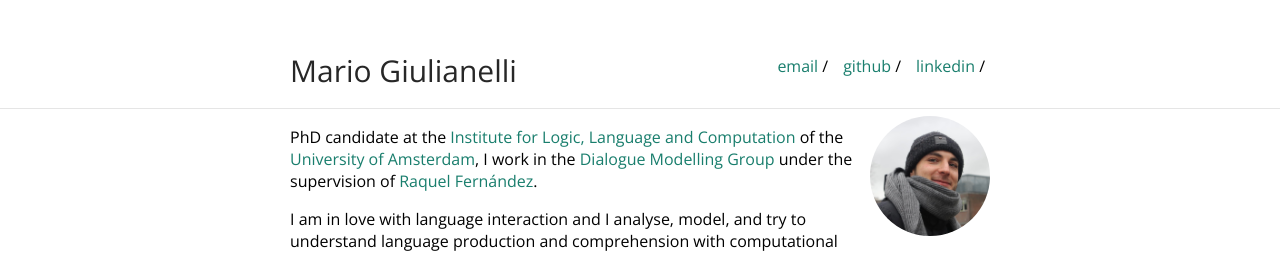
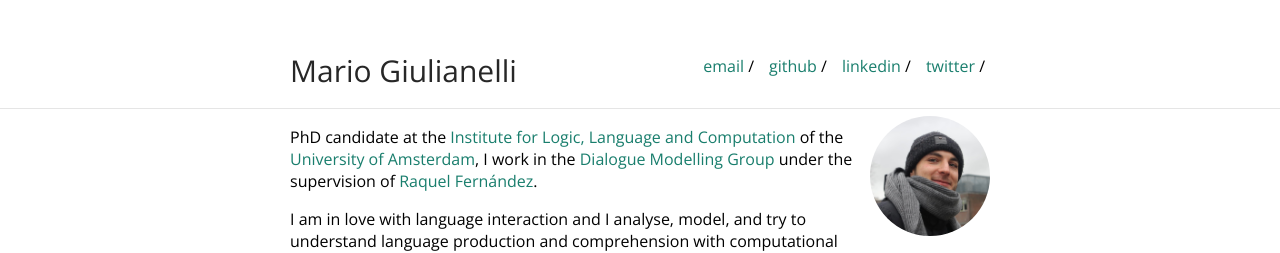
Before and after one commit to glnmario/glnmario.github.io, a Jekyll site: the page built from index.md, in a window 1280 px wide. Shown: the top 253 px of the page. Built offline with Jekyll 4.4.1, drawn with Linux system fonts in a browser that asks for light colours.

Commit message:
Update nav.yml

```diff
--- a/_data/nav.yml
+++ b/_data/nav.yml
@@ -1,4 +1,6 @@
 - name: ""
+- name: "twitter"
+  link: https://twitter.com/glnmario
 - name: "linkedin"
   link: https://www.linkedin.com/in/mario-giulianelli
 - name: "github"
```
